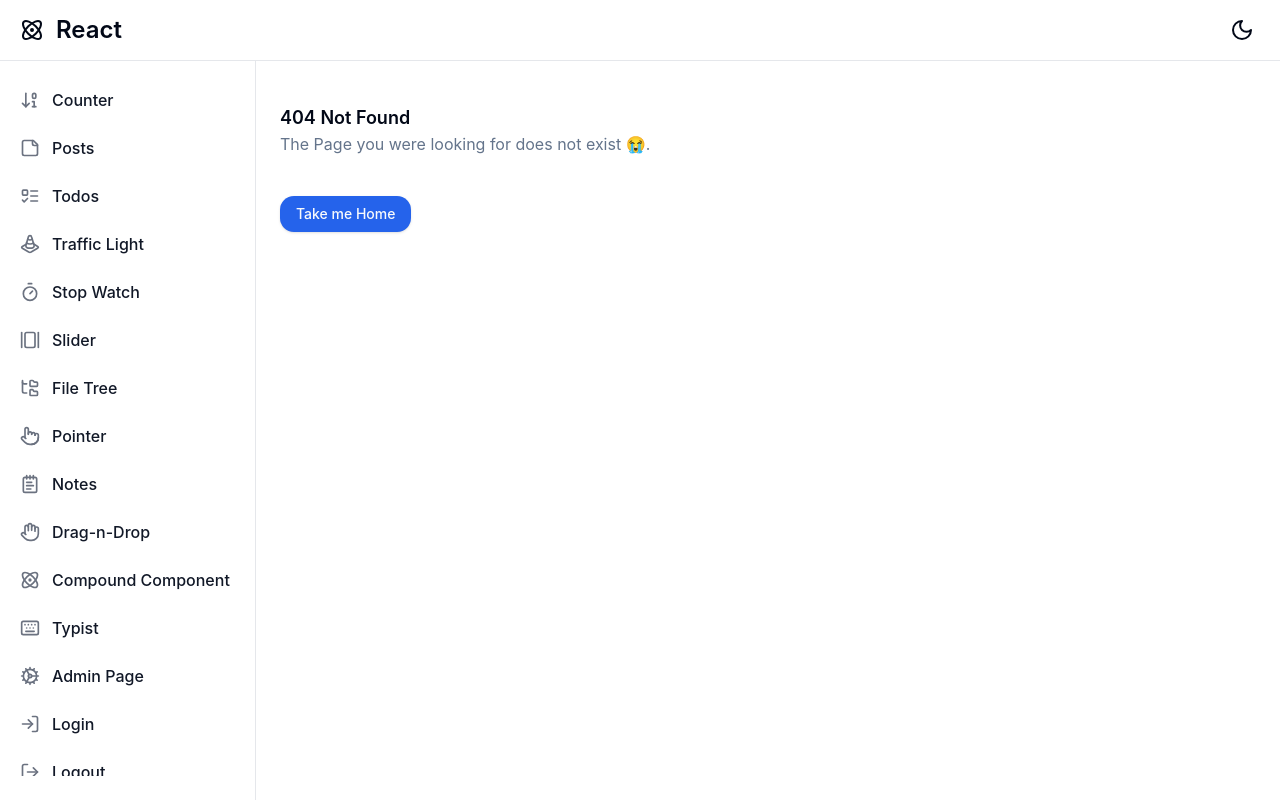
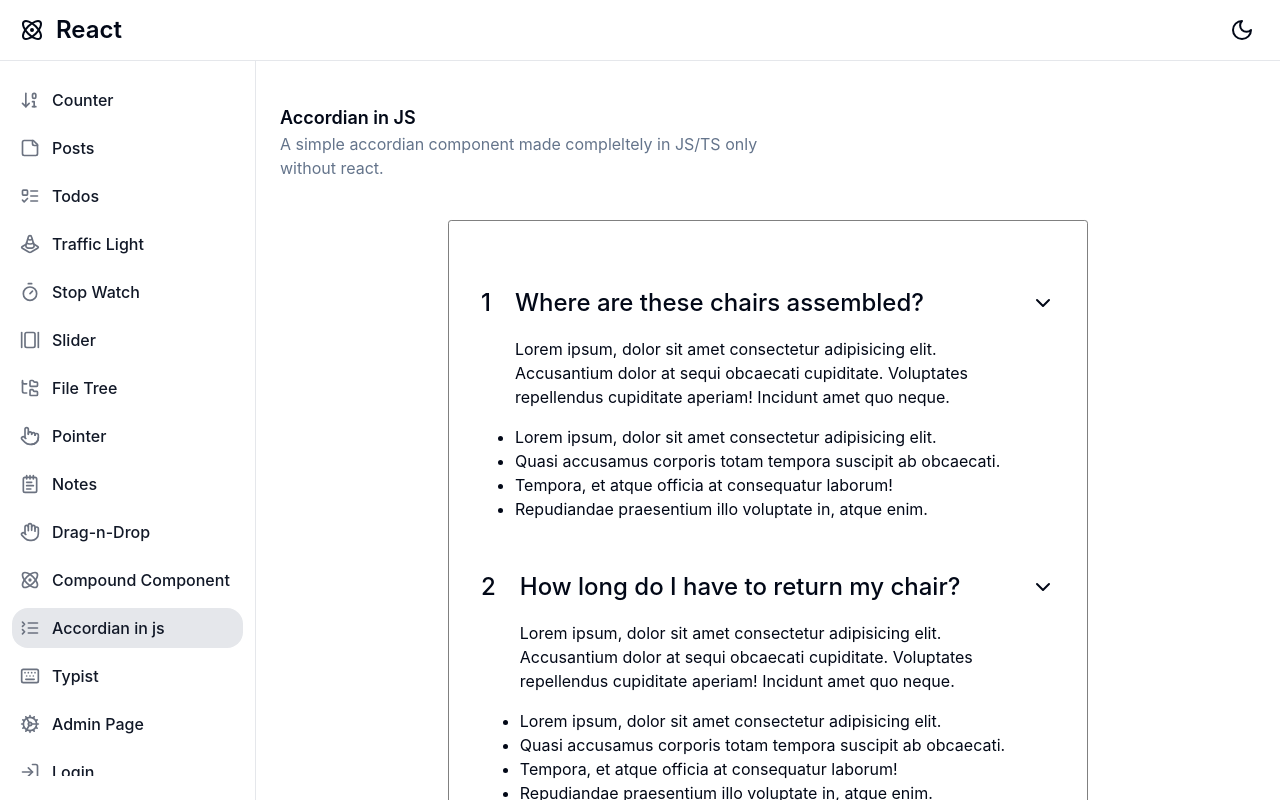
Before and after one commit to Sire-NILESH/react-test-examples, a React (Create React App) app: page /accordian-in-js in a window 1280 px wide. Shown: the top 800 px of the page. Built offline with nearby package versions, Linux system fonts and the light colour scheme.

Commit message:
WIP - accordian parital implemented

```diff
--- a/src/App.tsx
+++ b/src/App.tsx
@@ -17,6 +17,7 @@ const FileTree = withSuspense(lazy(() => import("./pages/FileTree")));
 const StopWatch = withSuspense(lazy(() => import("./pages/StopWatch")));
 const NotFound = withSuspense(lazy(() => import("./pages/NotFound")));
 const Typist = withSuspense(lazy(() => import("./pages/Typist")));
+const AccordianPage = withSuspense(lazy(() => import("./pages/AccordianPage")));
 const Login = withSuspense(lazy(() => import("./pages/Login")));
 const AdminPage = withSuspense(lazy(() => import("./pages/AdminPage")));
 const Logout = withSuspense(lazy(() => import("./pages/Logout")));
@@ -48,6 +49,7 @@ function App() {
             <Route path="/notes" element={<Notes />} />
             <Route path="/drag-n-drop" element={<DragNDrop />} />
             <Route path="/compound-component" element={<CompoundComponent />} />
+            <Route path="/accordian-in-js" element={<AccordianPage />} />
             <Route path="/typist" element={<Typist />} />
             <Route path="/login" element={<Login />} />
             <Route path="/logout" element={<Logout />} />
--- /dev/null
+++ b/src/components/accordian/Accordian.module.css
@@ -0,0 +1,55 @@
+.accordian__container {
+  margin: 0px auto;
+  width: 40rem;
+  border: 1px solid gray;
+  border-radius: 0.2rem;
+  padding: 1rem 2rem;
+}
+
+.accordian__item {
+  margin: 3rem 0rem;
+  display: grid;
+  grid-template-columns: auto 1fr auto;
+  column-gap: 24px;
+  row-gap: 16px;
+  align-items: center;
+}
+
+.accordian__header {
+  margin: 0.5rem 0rem;
+  /* display: flex;
+  justify-content: space-between;
+  gap: 1rem; */
+}
+
+.accordian__header__number,
+.accordian__header__title {
+  font-size: 24px;
+  font-weight: 500;
+}
+
+.accordian__header__number {
+  /* margin-right: 1rem; */
+}
+
+.accordian__header__title {
+}
+
+.accordian__header__icon {
+}
+
+.accordian__content {
+  grid-column: 2;
+  /* padding: 0rem 0.6rem; */
+}
+
+.accordian__content__description {
+  margin-bottom: 1rem;
+}
+
+.accordian_content__points {
+  list-style: disc;
+}
+
+.accordian__content__point {
+}
--- /dev/null
+++ b/src/components/accordian/Accordian.tsx
@@ -0,0 +1,54 @@
+import { ChevronDown } from "lucide-react";
+import React, { ComponentPropsWithRef } from "react";
+import styles from "./Accordian.module.css";
+
+export type AccordianItem = {
+  id: number;
+  title: string;
+  content: {
+    description: string;
+    points: {
+      id: number;
+      label: string;
+    }[];
+  };
+};
+
+type Props = {
+  items: AccordianItem[];
+} & ComponentPropsWithRef<"div">;
+
+const Accordian = ({ items, ...props }: Props) => {
+  return (
+    <div className={styles.accordian__container} {...props}>
+      {items.map((item) => (
+        <div key={item.id} className={styles.accordian__item}>
+          {/* <div className={styles.accordian__header}> */}
+          {/* <div> */}
+          <span className={styles.accordian__header__number}>{item.id}</span>
+          <span className={styles.accordian__header__title}>{item.title}</span>
+          {/* </div> */}
+
+          {/* <div> */}
+          <ChevronDown className={styles["accordian__header__icon"]} />
+          {/* </div> */}
+          {/* </div> */}
+          <div className={styles.accordian__content}>
+            <p className={styles.accordian__content__description}>
+              {item.content.description}
+            </p>
+            <ul className={styles.accordian_content__points}>
+              {item.content.points.map((point) => (
+                <li key={point.id} className={styles.accordian__content__point}>
+                  {point.label}
+                </li>
+              ))}
+            </ul>
+          </div>
+        </div>
+      ))}
+    </div>
+  );
+};
+
+export default Accordian;
--- a/src/constants.tsx
+++ b/src/constants.tsx
@@ -14,6 +14,7 @@ import {
   Cog,
   NotepadText,
   Hand,
+  ListCollapse,
 } from "lucide-react";
 import { cn } from "./utils/cn";
 
@@ -90,6 +91,13 @@ export const sidebarItems = [
     icon: ({ className }: IconProps) => <Atom className={cn(className)} />,
   },
   {
+    name: "Accordian in js",
+    href: "/accordian-in-js",
+    icon: ({ className }: IconProps) => (
+      <ListCollapse className={cn(className)} />
+    ),
+  },
+  {
     name: "Typist",
     href: "/typist",
     icon: ({ className }: IconProps) => <Keyboard className={cn(className)} />,
--- /dev/null
+++ b/src/pages/AccordianPage.tsx
@@ -0,0 +1,112 @@
+import {
+  Page,
+  PageBody,
+  PageDescription,
+  PageHeader,
+  PageTitle,
+} from "../components/Page";
+import Accordian, { AccordianItem } from "../components/accordian/Accordian";
+
+const accordianItems: AccordianItem[] = [
+  {
+    id: 1,
+    title: "Where are these chairs assembled?",
+    content: {
+      description:
+        "Lorem ipsum, dolor sit amet consectetur adipisicing elit. Accusantium dolor at sequi obcaecati cupiditate. Voluptates repellendus cupiditate aperiam! Incidunt amet quo neque.",
+      points: [
+        {
+          id: 1,
+          label: "Lorem ipsum, dolor sit amet consectetur adipisicing elit.",
+        },
+        {
+          id: 2,
+          label:
+            "Quasi accusamus corporis totam tempora suscipit ab obcaecati.",
+        },
+        {
+          id: 3,
+          label: "Tempora, et atque officia at consequatur laborum!",
+        },
+        {
+          id: 4,
+          label: "Repudiandae praesentium illo voluptate in, atque enim.",
+        },
+      ],
+    },
+  },
+  {
+    id: 2,
+    title: "How long do I have to return my chair?",
+    content: {
+      description:
+        "Lorem ipsum, dolor sit amet consectetur adipisicing elit. Accusantium dolor at sequi obcaecati cupiditate. Voluptates repellendus cupiditate aperiam! Incidunt amet quo neque.",
+      points: [
+        {
+          id: 1,
+          label: "Lorem ipsum, dolor sit amet consectetur adipisicing elit.",
+        },
+        {
+          id: 2,
+          label:
+            "Quasi accusamus corporis totam tempora suscipit ab obcaecati.",
+        },
+        {
+          id: 3,
+          label: "Tempora, et atque officia at consequatur laborum!",
+        },
+        {
+          id: 4,
+          label: "Repudiandae praesentium illo voluptate in, atque enim.",
+        },
+      ],
+    },
+  },
+  {
+    id: 3,
+    title: "Do you ship to countries outside the EU?",
+    content: {
+      description:
+        "Lorem ipsum, dolor sit amet consectetur adipisicing elit. Accusantium dolor at sequi obcaecati cupiditate. Voluptates repellendus cupiditate aperiam! Incidunt amet quo neque.",
+      points: [
+        {
+          id: 1,
+          label: "Lorem ipsum, dolor sit amet consectetur adipisicing elit.",
+        },
+        {
+          id: 2,
+          label:
+            "Quasi accusamus corporis totam tempora suscipit ab obcaecati.",
+        },
+        {
+          id: 3,
+          label: "Tempora, et atque officia at consequatur laborum!",
+        },
+        {
+          id: 4,
+          label: "Repudiandae praesentium illo voluptate in, atque enim.",
+        },
+      ],
+    },
+  },
+];
+
+const Pointer = () => {
+  return (
+    <Page>
+      <PageHeader>
+        <PageTitle>Accordian in JS</PageTitle>
+        <PageDescription>
+          A simple accordian component made compleltely in JS/TS only without
+          react.
+        </PageDescription>
+      </PageHeader>
+
+      <PageBody>
+        <Accordian items={accordianItems} />
+      </PageBody>
+    </Page>
+  );
+};
+
+export default Pointer;
```
